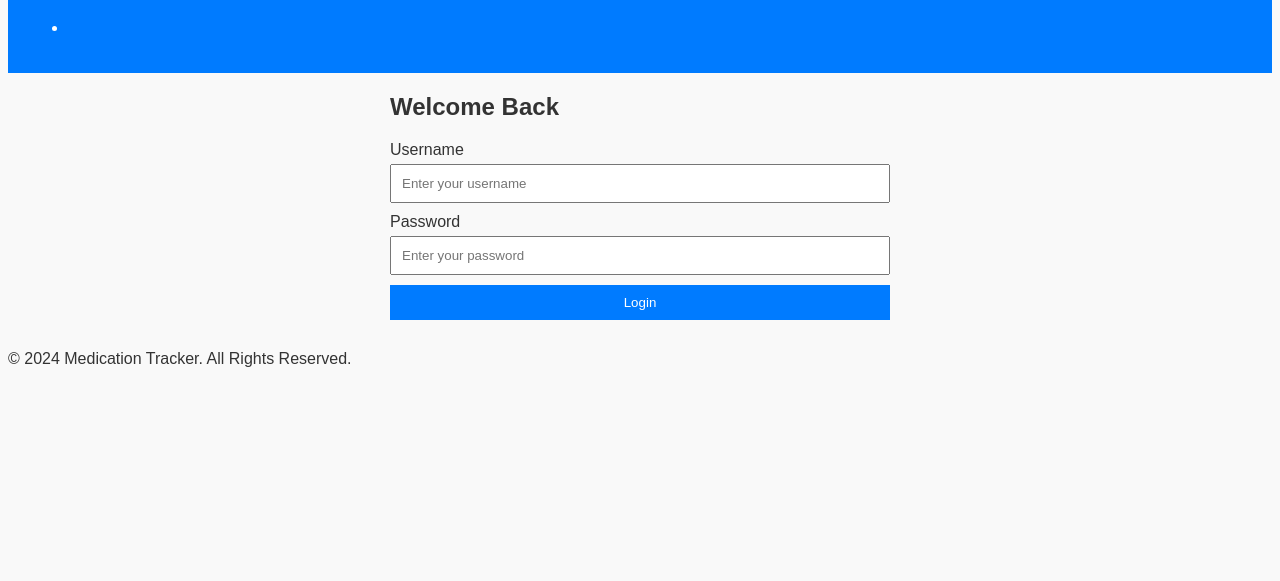
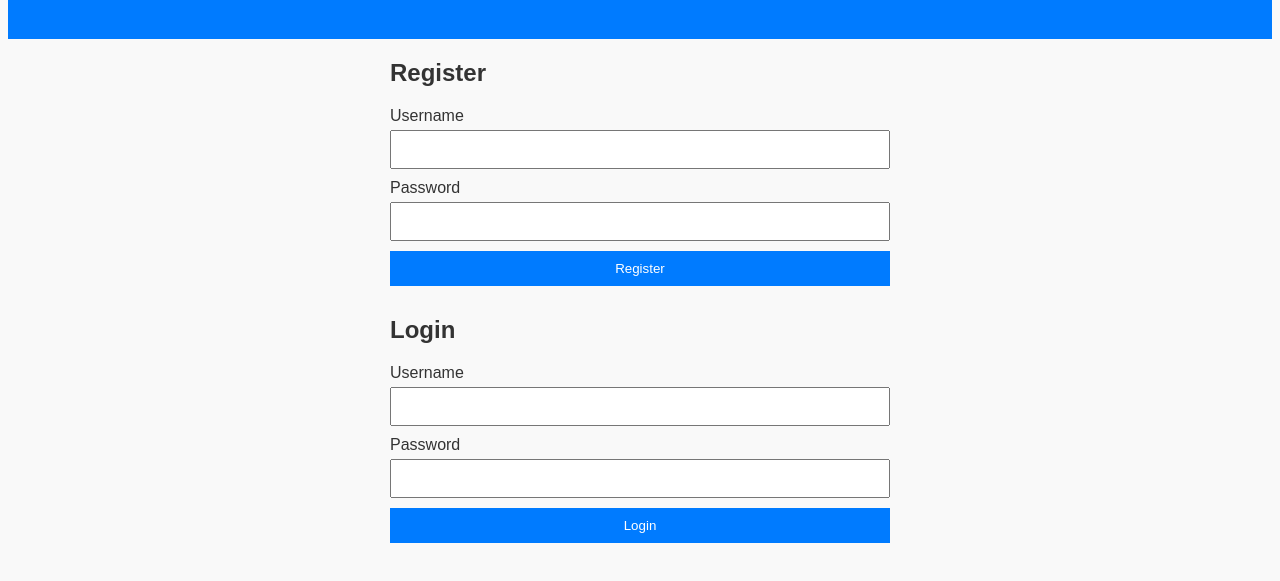
Before and after one commit to vignesh505/426Project, a plain HTML site: page index.html in a window 1280 px wide. Shown: the part 89-670 px from the top of the page. Drawn offline with Linux system fonts and the light colour scheme.

Commit message:
Update index.html

```diff
--- a/index.html
+++ b/index.html
@@ -9,62 +9,42 @@
 <body>
   <header>
     <h1>Medication Tracker</h1>
-    <nav>
-      <ul id="nav-links">
-        <li><a href="#" id="logout-btn" style="display:none;">Logout</a></li>
-      </ul>
-    </nav>
   </header>
-
   <main>
-
     <section id="auth-container">
-      <h2>Welcome Back</h2>
-      <form id="login-form" class="form-card">
+      <h2>Register</h2>
+      <form id="register-form">
+        <label for="reg-username">Username</label>
+        <input type="text" id="reg-username" required>
+        <label for="reg-password">Password</label>
+        <input type="password" id="reg-password" required>
+        <button type="submit">Register</button>
+      </form>
+      <h2>Login</h2>
+      <form id="login-form">
         <label for="username">Username</label>
-        <input type="text" id="username" placeholder="Enter your username" required>
-
+        <input type="text" id="username" required>
         <label for="password">Password</label>
-        <input type="password" id="password" placeholder="Enter your password" required>
-
+        <input type="password" id="password" required>
         <button type="submit">Login</button>
       </form>
     </section>
-
-
     <section id="dashboard" style="display: none;">
-      <div class="section-header">
-        <h2>Your Medications</h2>
-        <button id="add-btn" class="primary-btn">Add Medication</button>
-      </div>
-
-      <ul id="medication-list">
-
-      </ul>
-
-      <form id="add-medication-form" class="form-card" style="display: none;">
-        <h3>Add Medication</h3>
+      <h2>Your Medications</h2>
+      <ul id="medication-list"></ul>
+      <form id="add-medication-form">
         <label for="medication-name">Name</label>
-        <input type="text" id="medication-name" placeholder="e.g., Aspirin" required>
-
+        <input type="text" id="medication-name" required>
         <label for="medication-dosage">Dosage</label>
-        <input type="text" id="medication-dosage" placeholder="e.g., 500mg" required>
-
+        <input type="text" id="medication-dosage" required>
         <label for="medication-frequency">Frequency</label>
-        <input type="text" id="medication-frequency" placeholder="e.g., Once daily" required>
-
+        <input type="text" id="medication-frequency" required>
         <label for="medication-time">Time</label>
         <input type="time" id="medication-time" required>
-
-        <button type="submit">Save Medication</button>
+        <button type="submit">Add Medication</button>
       </form>
     </section>
   </main>
-
-  <footer>
-    <p>&copy; 2024 Medication Tracker. All Rights Reserved.</p>
-  </footer>
-
   <script src="app.js"></script>
 </body>
 </html>
```
